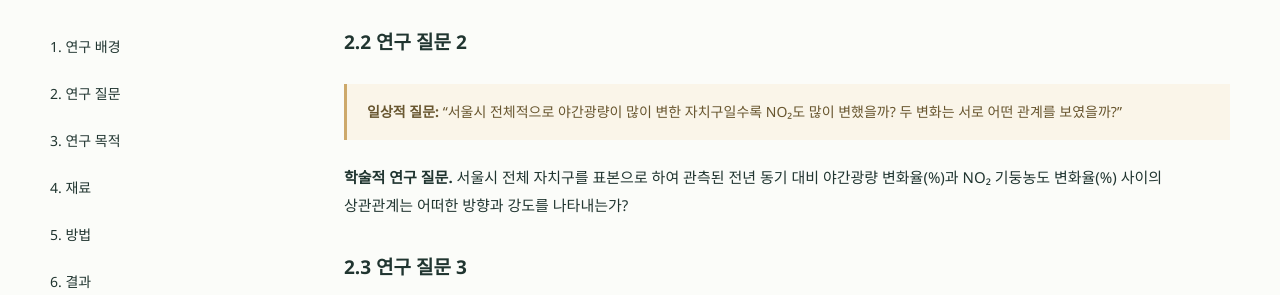
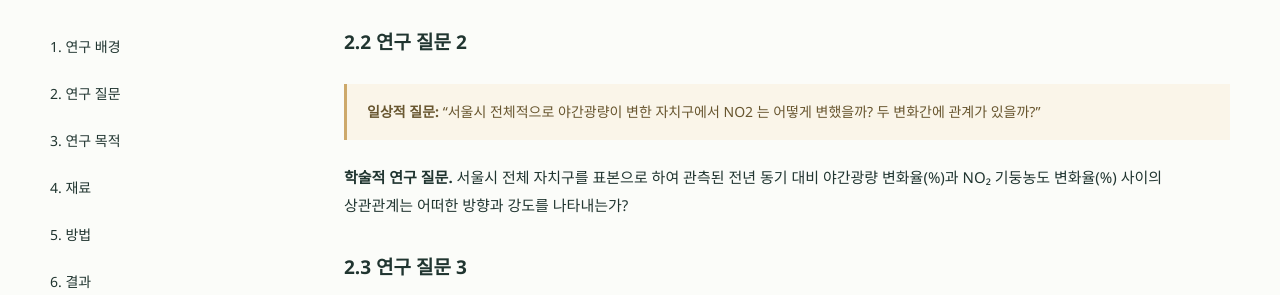
Before and after one commit to rlawkdgns3550-cmyk/surveying2_team03, a Jekyll site: the page built from docs/index.md, in a window 1280 px wide and 900 px high, scrolled down 5290 px. Shown: the part 158-453 px from the top of the window. Built offline with Jekyll 4.4.1, drawn with Linux system fonts in a browser that asks for light colours.

Commit message:
Update everyday research question wording
Rephrase everyday question regarding the relationship between changes in nighttime light and NO₂ levels in Seoul's districts.

```diff
--- a/docs/index.md
+++ b/docs/index.md
@@ -47,7 +47,7 @@ badge: "빈 학술 보고서 틀"
 **학술적 연구 질문.** 전년 동기인 2019년 봄(3~5월)과 비교한 2020년 봄 서울시 25개 자치구의 야간광량과 NO₂ 기둥농도의 변화율(%)은 각각 어떠한 값을 보이는가?
 
 ### 2.2 연구 질문 2
->**일상적 질문:** "서울시 전체적으로 야간광량이 많이 변한 자치구일수록 NO₂도 많이 변했을까? 두 변화는 서로 어떤 관계를 보였을까?"
+>**일상적 질문:** "서울시 전체적으로 야간광량이 변한 자치구에서 NO2 는 어떻게 변했을까? 두 변화간에 관계가 있을까?"
 
 **학술적 연구 질문.** 서울시 전체 자치구를 표본으로 하여 관측된 전년 동기 대비 야간광량 변화율(%)과 NO₂ 기둥농도 변화율(%) 사이의 상관관계는 어떠한 방향과 강도를 나타내는가?
 
```
